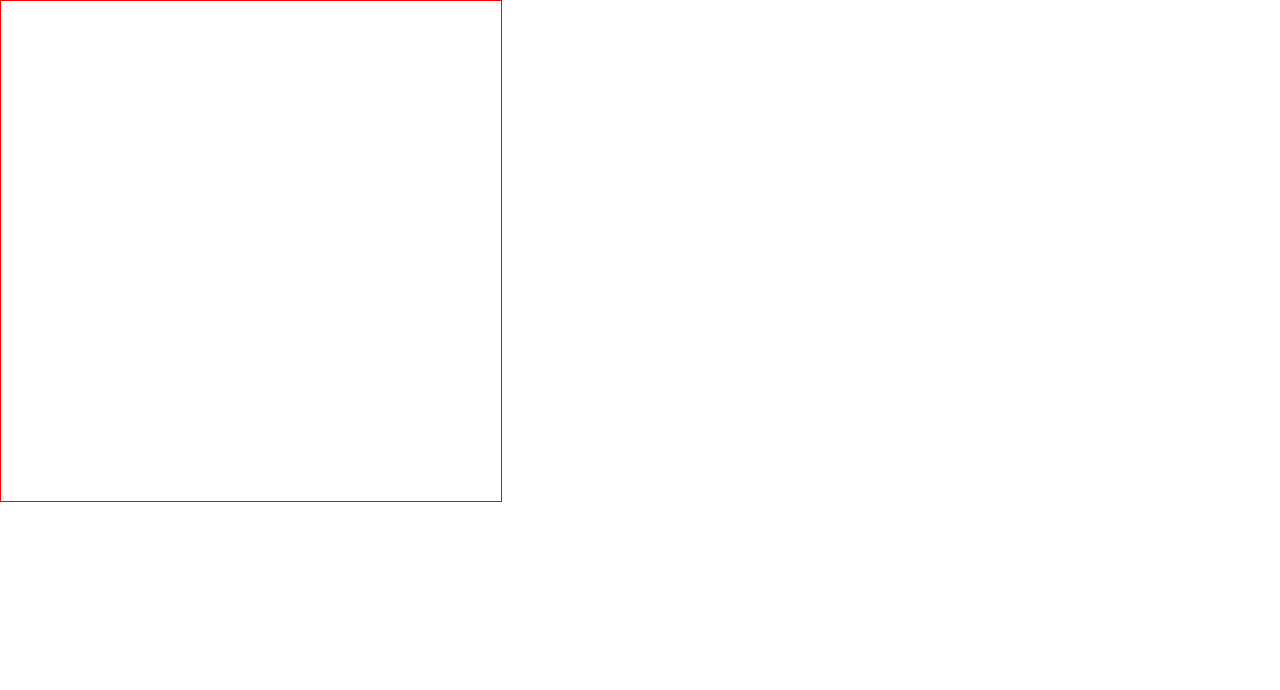
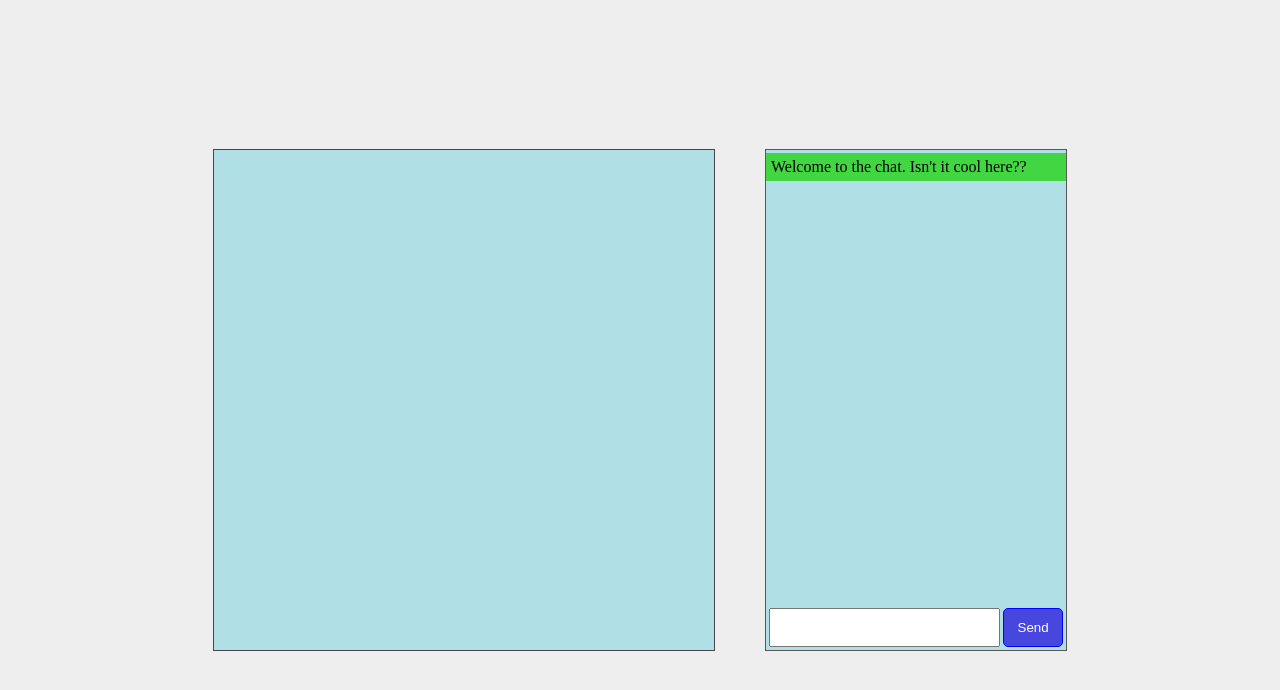
Before and after one commit to samstorment/xanders-hockey, a website with bundled scripts: page client/index.html in a window 1280 px wide. Built offline with nearby package versions, Linux system fonts and the light colour scheme; files whose address does not match are found by name.

Commit message:
Added chat box

```diff
--- /dev/null
+++ b/client/chat.js
@@ -0,0 +1,26 @@
+import { socket } from './render.js';
+
+// get the chat elements we need
+let messagesContainer = document.querySelector('#messages-container');
+let inputForm = document.querySelector('#input-form');
+let chatInput = document.querySelector('#chat-input');
+
+// add the new chat message to the chat box when received from server
+socket.on('addChatMessage', message => {
+    // create a new message row, add the message to the row, then add the row to the messagesContainer
+    let messageRow = document.createElement('div');
+    messageRow.setAttribute('class', 'message-row');
+    messageRow.innerHTML = message;
+    messagesContainer.appendChild(messageRow);
+    // scroll the chat down to show the newest message
+    messagesContainer.scrollTop = messagesContainer.scrollHeight;
+});
+
+// do this when the user sends a chat message
+inputForm.onsubmit = event => {
+    // prevent default - this prevents page from refreshing on form submission
+    event.preventDefault();
+    // send the input text to the server then clear the input box
+    socket.emit('sendChatMessage', chatInput.value);
+    chatInput.value = '';
+};
--- a/client/index.html
+++ b/client/index.html
@@ -5,10 +5,25 @@
     <meta name="viewport" content="width=device-width, initial-scale=1.0">
     <link rel="stylesheet" href="style.css">
     <script src="https://cdnjs.cloudflare.com/ajax/libs/socket.io/2.3.0/socket.io.js"></script>
-    <script defer src="socket.js" type="module"></script>
+    <script defer src="chat.js" type="module"></script>
+    <script defer src="render.js" type="module"></script>
     <title>Hockey</title>
 </head>
 <body>
-    <canvas id="canvas" class="canvas" width="500" height="500"></canvas>
+    <div id="container">
+        <!-- drawing canvas -->
+        <canvas id="canvas" class="canvas" width="500" height="500"></canvas>
+
+        <!-- chat area -->
+        <div id="chat-container">
+            <div id="messages-container">
+                <div class="message-row" id="welcome">Welcome to the chat. Isn't it cool here??</div>
+            </div>
+            <form id="input-form" autocomplete="off">
+                <input type="text" id="chat-input">
+                <button id="send-button">Send</button>
+            </form>
+        </div>
+    </div>
 </body>
 </html>
--- a/client/socket.js
+++ b/client/render.js
@@ -1,8 +1,10 @@
 import { getKey } from './keyboard.js';
-const socket = io();
+export const socket = io();
 
 let canvas = document.querySelector('#canvas');
 let context = canvas.getContext('2d');
+canvas.width = 500;
+canvas.height = 500;
 context.font = '30px Arial';
 
 
--- a/client/style.css
+++ b/client/style.css
@@ -3,6 +3,73 @@
     margin: 0;
 }
 
+html, body {
+    background-color: rgb(238, 238, 238);
+}
+
+#container {
+    display: flex;
+    justify-content: center;
+    align-items: center;
+    height: 100vh;
+}
+
 .canvas {
-    border: 1px solid red;
+    border: 1px solid rgb(70, 70, 70);
+    background-color: powderblue;
 }
+
+#chat-container {
+    border: 1px solid rgb(88, 88, 88);
+    display: flex;
+    flex-direction: column;
+    width: 300px;
+    height: 500px;
+    margin-left: 50px;
+    background-color: powderblue;
+}
+
+#messages-container {
+    flex: 1;
+    overflow-y: scroll;
+}
+
+.message-row {
+    padding: 5px;
+    margin: 3px 0px;
+    background-color: rgb(72, 228, 220);
+}
+
+#welcome {
+    background-color: rgb(66, 214, 66);
+}
+
+#input-form {
+    display: flex;
+    margin-top: auto;
+    margin-bottom: 3px;
+}
+
+#chat-input {
+    height: 35px;
+    width: 100%;
+    padding-left: 5px;
+    margin-left: 3px;
+}
+
+#send-button {
+    width: 80px;
+    border: 1px solid blue;
+    border-radius: 5px;
+    margin: 0px 3px;
+    background-color: rgb(71, 71, 224);
+    color: white;
+}
+
+#send-button:active {
+    box-shadow: black inset 0px 0px 3px;
+}
+
+#send-button:hover {
+    background-color: rgb(92, 101, 240);
+}
```
Also changed, not shown: index.js (+7 -0 lines), README.md.
